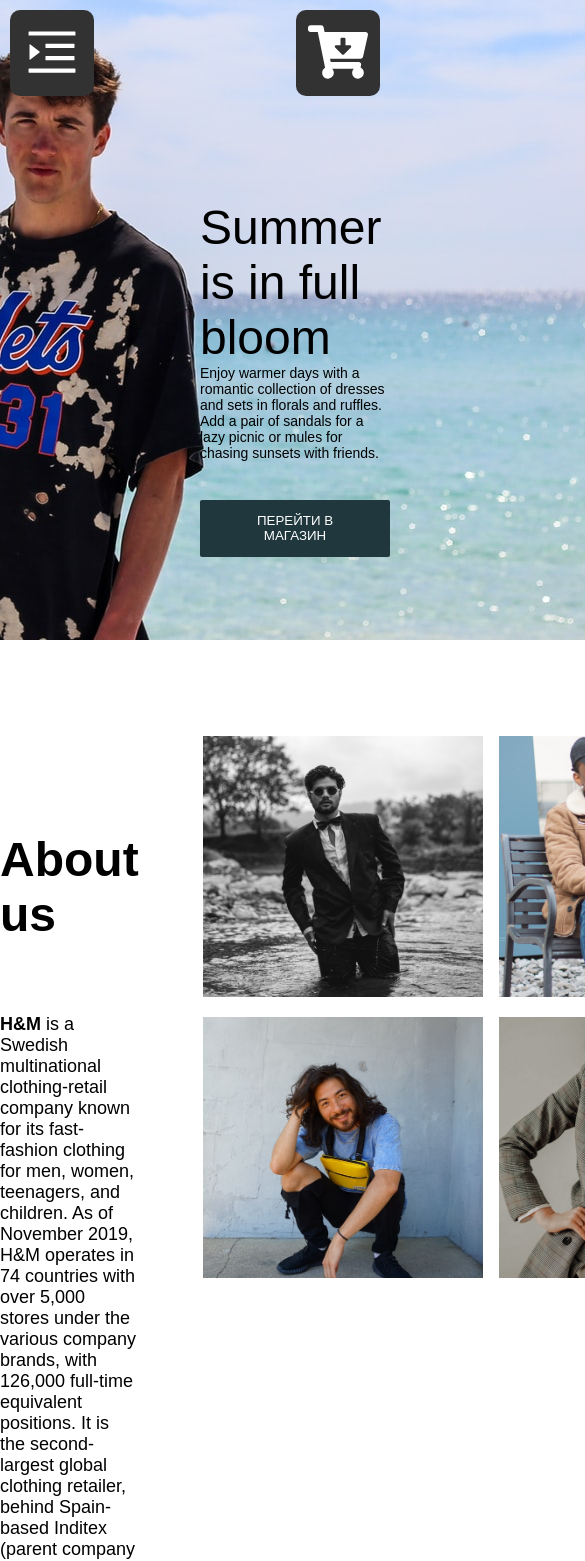
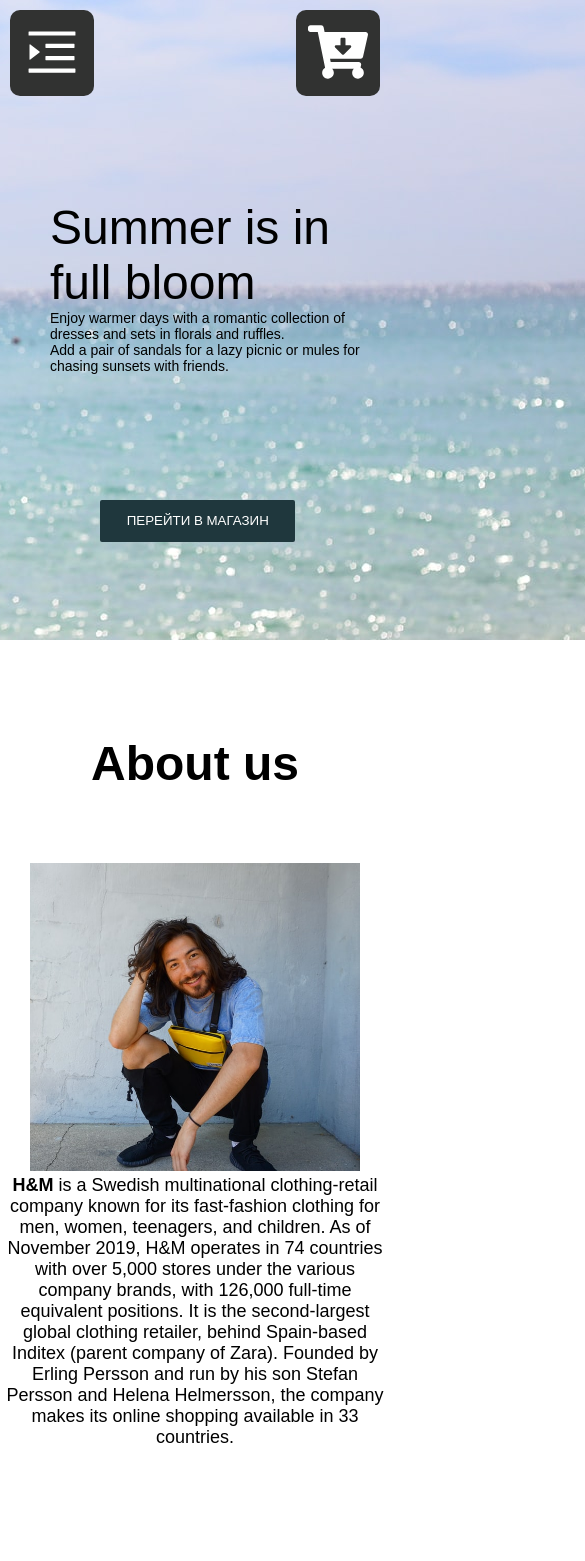
Before and after one commit to custommizer/Team1.hm, a React (Create React App) app: page / in a window 390 px wide. Shown: the top 1561 px of the page, 585 px wide, since content can reach past the window. Built offline with nearby package versions, Linux system fonts and the light colour scheme.

Commit message:
added adaptability for about section

```diff
--- a/src/mainpage/About/About.jsx
+++ b/src/mainpage/About/About.jsx
@@ -9,9 +9,14 @@ function About() {
   return (
     <div className="about">
       <div className="container">
+        <div className="about__title">
+          <h2>About us</h2>
+        </div>
         <div className="about__inner">
+          <div className="about__card__res">
+            <img src={img3} alt="loading..." />
+          </div>
           <div className="about__text">
-            <h2>About us</h2>
             <p>
               <span>H&M</span> is a Swedish multinational clothing-retail
               company known for its fast-fashion clothing for men, women,
--- a/src/mainpage/About/about.css
+++ b/src/mainpage/About/about.css
@@ -16,10 +16,12 @@
 
 .about__inner {
     display: flex;
+    flex-direction: row;
 }
 
 .about__card__line {
     display: flex;
+    flex-direction: row;
 }
 
 .about__text {
@@ -27,9 +29,10 @@
     margin-top: 6em;
 }
 
-.about__text h2 {
+.about__title h2 {
     margin-bottom: 1.5em;
     font-size: 48px;
+    text-align: center;
 }
 
 .about__text p {
@@ -43,6 +46,68 @@
 .about__card img {
     width: 280px;
     height: 261px;
-    margin-right: 1em;
-    margin-bottom: 1em;
+    margin-bottom: 0.1em;
+    margin-right: 0.3em;
 }
+
+.about__card__res {
+    display: none;
+}
+
+@media(max-width: 1020px) {
+    .about__inner {
+        flex-direction: column;
+    }
+    .about__card__line {
+        justify-content: center;
+    }
+    .about__text {
+        text-align: center;
+        margin-bottom: 2em;
+        padding: 0;
+        margin-top: 0;
+    }
+}
+
+@media(max-width: 587px) {
+    .about__card__line {
+        flex-direction: column;
+    }
+    .about__card {
+        text-align: center;
+        display: none;
+    }
+    .third__card {
+        display: block;
+    }
+    .about__card img {
+        width: 400px;
+        height: auto;
+        margin: 0;
+    }
+    .about__card__res {
+        display: block;
+        text-align: center;
+    }
+    .about__card__res img {
+        width: 400px;
+    }
+}
+
+@media(max-width: 430px) {
+    .about__card__res img {
+        width: 370px;
+    }
+}
+
+@media(max-width: 400px) {
+    .about__card__res img {
+        width: 330px;
+    }
+}
+
+@media(max-width: 355px) {
+    .about__card__res img {
+        width: 300px;
+    }
+}
--- a/src/mainpage/Summer/summer.css
+++ b/src/mainpage/Summer/summer.css
@@ -33,6 +33,10 @@
     background: #1f373d;
     color: #fff;
     text-transform: uppercase;
+}
+
+.summer__section__btn button:hover {
+    background: #19272b;
 }
 
 
@@ -102,6 +106,21 @@
     }
 }
 
+
+/* медиа запрос для заднего фона  */
+
+@media(max-width: 430px) {
+    .summer__section {
+        background-position: center right;
+    }
+    .summer__section__btn {
+        left: 100px;
+    }
+    .summer__section__text {
+        left: 50px;
+    }
+}
+
 .summer__section__text h1 {
     font-size: 48px;
     font-weight: normal;
```
